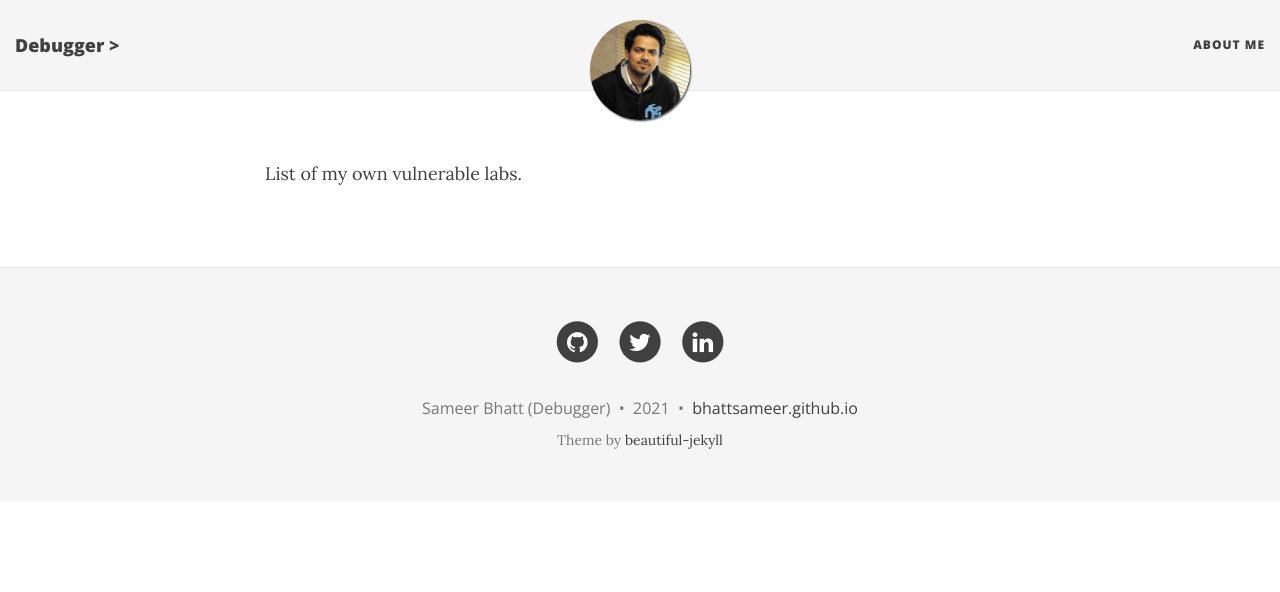
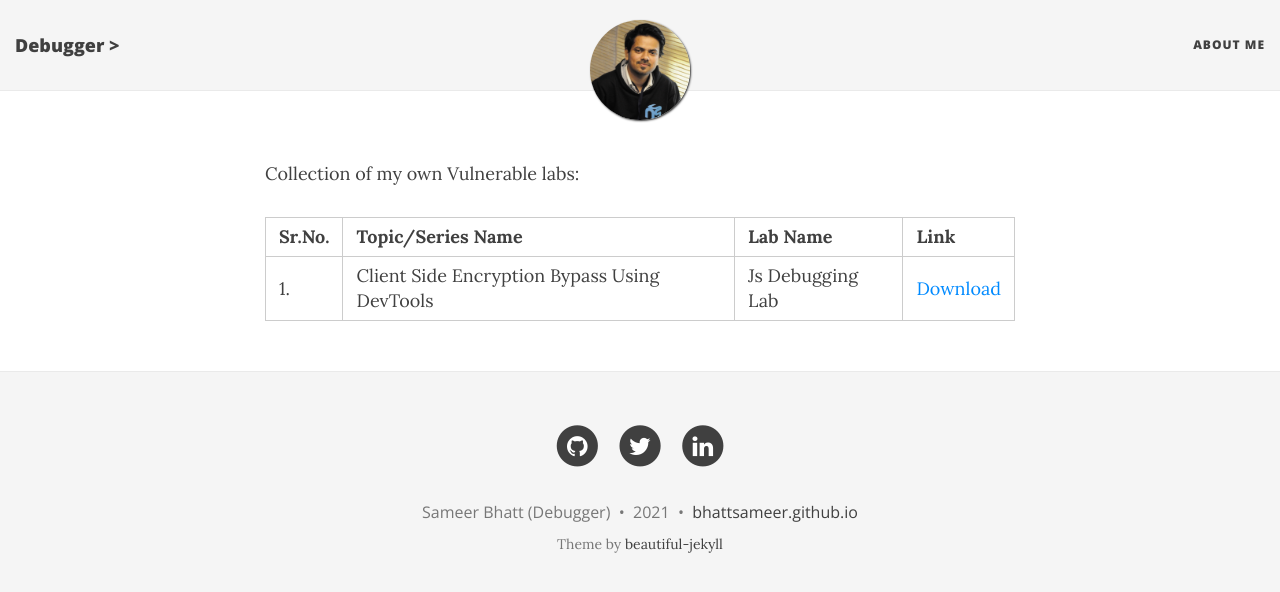
Before and after one commit to bhattsameer/bhattsameer.github.io, a Jekyll site: the page built from labs.md, in a window 1280 px wide. Shown: the top 592 px of the page. Built offline with Jekyll 4.4.1, drawn with Linux system fonts in a browser that asks for light colours; nearby versions of some CDN libraries; our own code applies the rules of GitHub Pages for plain Markdown files.

Commit message:
Update labs.md

```diff
--- a/labs.md
+++ b/labs.md
@@ -1 +1,5 @@
-List of my own vulnerable labs.
+Collection of my own Vulnerable labs:
+
+|Sr.No.|Topic/Series Name|Lab Name|Link|
+|------|------------------|-------|----|
+|1.|Client Side Encryption Bypass Using DevTools|Js Debugging Lab|[Download](https://hub.docker.com/r/bhattsameer/jsdebugginglab)|
```
